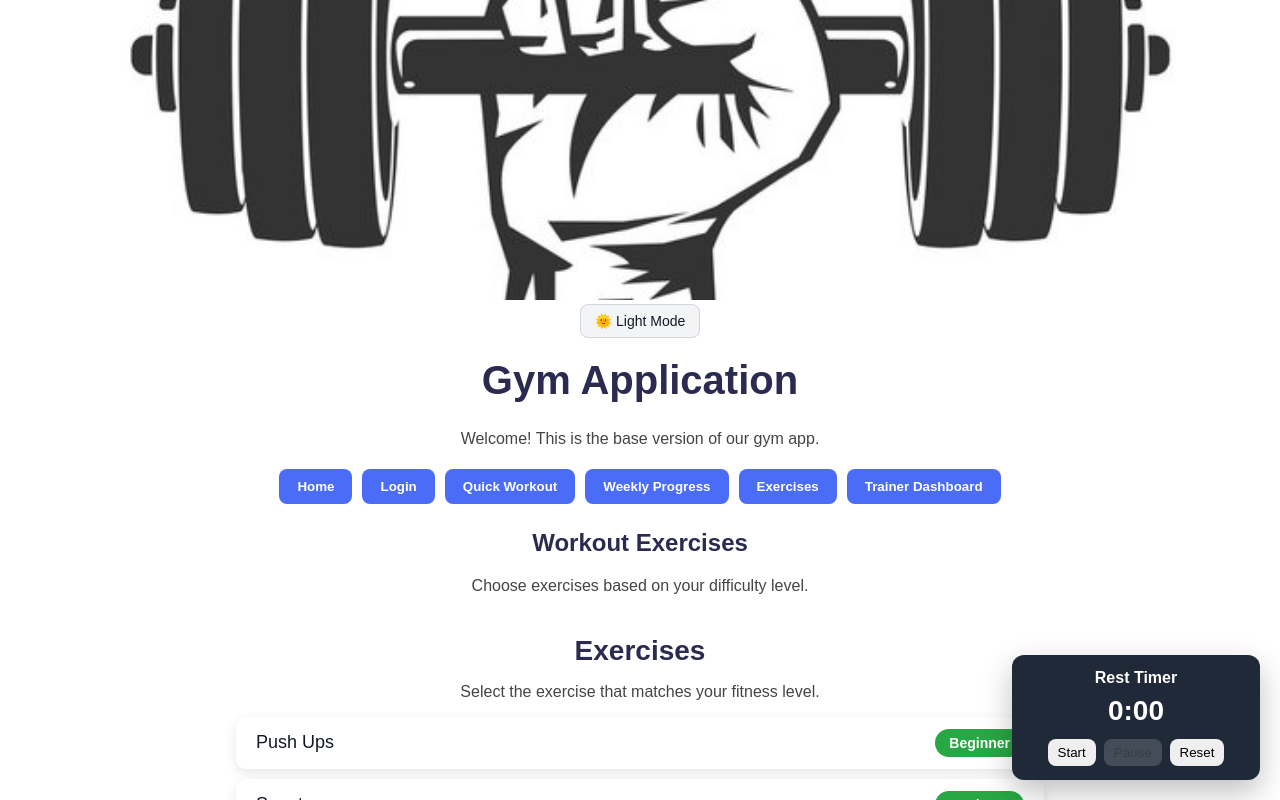
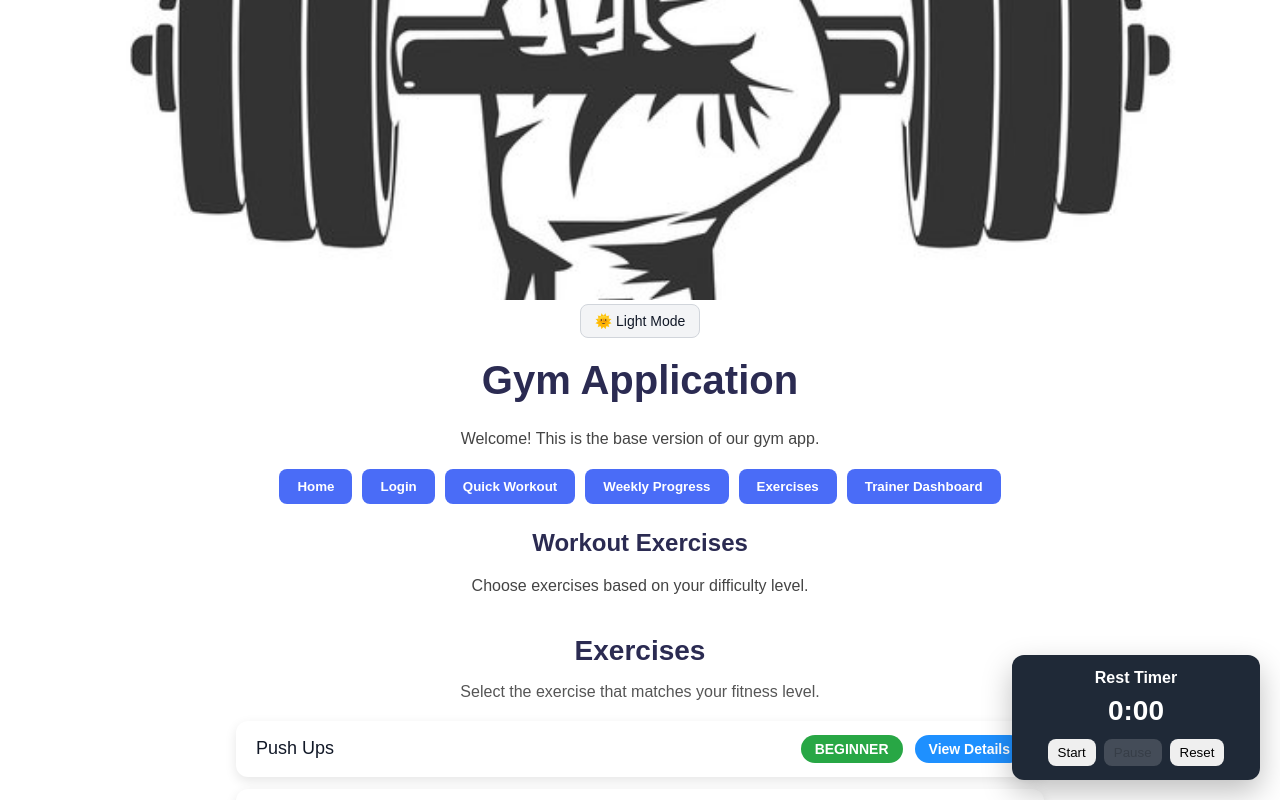
Before and after one commit to s27ath/GYM_UI, a React (Create React App) app in the folder gym_app/: page / in a window 1280 px wide. Both pictures are taken after a click on the button "Exercises". Shown: the top 800 px of the page. Built offline with nearby package versions, Linux system fonts and the light colour scheme.

Commit message:
Inetgrated exercise list with exercise deatils

```diff
--- a/gym_app/src/components/ExerciseList.css
+++ b/gym_app/src/components/ExerciseList.css
@@ -1,5 +1,6 @@
 .exercise-list {
   margin-top: 40px;
+  text-align: center;
 }
 
 .exercise-list h2 {
@@ -7,26 +8,36 @@
   margin-bottom: 10px;
 }
 
+.exercise-list p {
+  color: #555;
+  margin-bottom: 20px;
+}
+
 .exercise-list ul {
   list-style: none;
   padding: 0;
 }
 
+/* Exercise Card */
 .exercise-item {
   display: flex;
   justify-content: space-between;
   align-items: center;
   background: white;
-  margin: 10px auto;
+  margin: 12px auto;
   width: 60%;
-  padding: 12px 20px;
-  border-radius: 10px;
+  padding: 14px 20px;
+  border-radius: 12px;
   box-shadow: 0 4px 12px rgba(0, 0, 0, 0.1);
+  gap: 12px;
 }
 
+/* Exercise Name */
 .exercise-name {
   font-size: 18px;
   font-weight: 500;
+  flex: 1;
+  text-align: left;
 }
 
 /* Difficulty Tags */
@@ -36,6 +47,7 @@
   color: white;
   font-weight: bold;
   font-size: 14px;
+  text-transform: uppercase;
 }
 
 .difficulty-tag.beginner {
@@ -44,8 +56,27 @@
 
 .difficulty-tag.intermediate {
   background-color: #ffc107; /* Yellow */
+  color: #333;
 }
 
 .difficulty-tag.advanced {
   background-color: #dc3545; /* Red */
 }
+
+/* View Details Button */
+.details-btn {
+  padding: 6px 14px;
+  background-color: #1e90ff;
+  color: white;
+  border: none;
+  border-radius: 20px;
+  cursor: pointer;
+  font-size: 14px;
+  font-weight: 600;
+  transition: all 0.2s ease;
+}
+
+.details-btn:hover {
+  background-color: #0b70d4;
+  transform: scale(1.05);
+}
--- a/gym_app/src/components/ExerciseList.js
+++ b/gym_app/src/components/ExerciseList.js
@@ -1,15 +1,85 @@
-import React from "react";
+import React, { useState } from "react";
 import "./ExerciseList.css";
+import ExerciseDetailModal from "./ExerciseDetailModal"; // ✅ NEW IMPORT
 
 const exercises = [
-  { id: 1, name: "Push Ups", difficulty: "Beginner" },
-  { id: 2, name: "Squats", difficulty: "Beginner" },
-  { id: 3, name: "Plank Hold", difficulty: "Intermediate" },
-  { id: 4, name: "Deadlift", difficulty: "Advanced" },
-  { id: 5, name: "Bench Press", difficulty: "Intermediate" },
+  {
+    id: 1,
+    name: "Push Ups",
+    difficulty: "Beginner",
+    equipment: ["No Equipment"],
+    steps: [
+      "Place hands shoulder-width apart",
+      "Keep body straight",
+      "Lower chest and push back up",
+    ],
+    safetyTips: ["Keep core tight to avoid back strain"],
+  },
+  {
+    id: 2,
+    name: "Squats",
+    difficulty: "Beginner",
+    equipment: ["No Equipment"],
+    steps: [
+      "Stand with feet shoulder-width apart",
+      "Lower hips back and down",
+      "Push through heels to stand",
+    ],
+    safetyTips: ["Do not let knees cave inward"],
+  },
+  {
+    id: 3,
+    name: "Plank Hold",
+    difficulty: "Intermediate",
+    equipment: ["No Equipment"],
+    steps: [
+      "Elbows under shoulders",
+      "Keep body straight",
+      "Hold position",
+    ],
+    safetyTips: ["Stop if lower back hurts"],
+  },
+  {
+    id: 4,
+    name: "Deadlift",
+    difficulty: "Advanced",
+    equipment: ["Barbell"],
+    steps: [
+      "Grip bar close to shins",
+      "Hinge at hips",
+      "Stand tall with neutral spine",
+    ],
+    safetyTips: ["Never round your back"],
+  },
+  {
+    id: 5,
+    name: "Bench Press",
+    difficulty: "Intermediate",
+    equipment: ["Barbell", "Bench"],
+    steps: [
+      "Lie flat on bench",
+      "Lower bar to chest",
+      "Press bar upward",
+    ],
+    safetyTips: ["Use a spotter when lifting heavy"],
+  },
 ];
 
 function ExerciseList() {
+  // ✅ Modal state
+  const [isModalOpen, setIsModalOpen] = useState(false);
+  const [selectedExercise, setSelectedExercise] = useState(null);
+
+  const openDetails = (exercise) => {
+    setSelectedExercise(exercise);
+    setIsModalOpen(true);
+  };
+
+  const closeDetails = () => {
+    setIsModalOpen(false);
+    setSelectedExercise(null);
+  };
+
   return (
     <div className="exercise-list">
       <h2>Exercises</h2>
@@ -20,13 +90,29 @@ function ExerciseList() {
           <li key={exercise.id} className="exercise-item">
             <span className="exercise-name">{exercise.name}</span>
 
-            {/* Difficulty Tag */}
-            <span className={`difficulty-tag ${exercise.difficulty.toLowerCase()}`}>
+            <span
+              className={`difficulty-tag ${exercise.difficulty.toLowerCase()}`}
+            >
               {exercise.difficulty}
             </span>
+
+            {/* ✅ NEW BUTTON */}
+            <button
+              className="details-btn"
+              onClick={() => openDetails(exercise)}
+            >
+              View Details
+            </button>
           </li>
         ))}
       </ul>
+
+      {/* ✅ MODAL RENDER */}
+      <ExerciseDetailModal
+        isOpen={isModalOpen}
+        onClose={closeDetails}
+        exercise={selectedExercise}
+      />
     </div>
   );
 }
```
